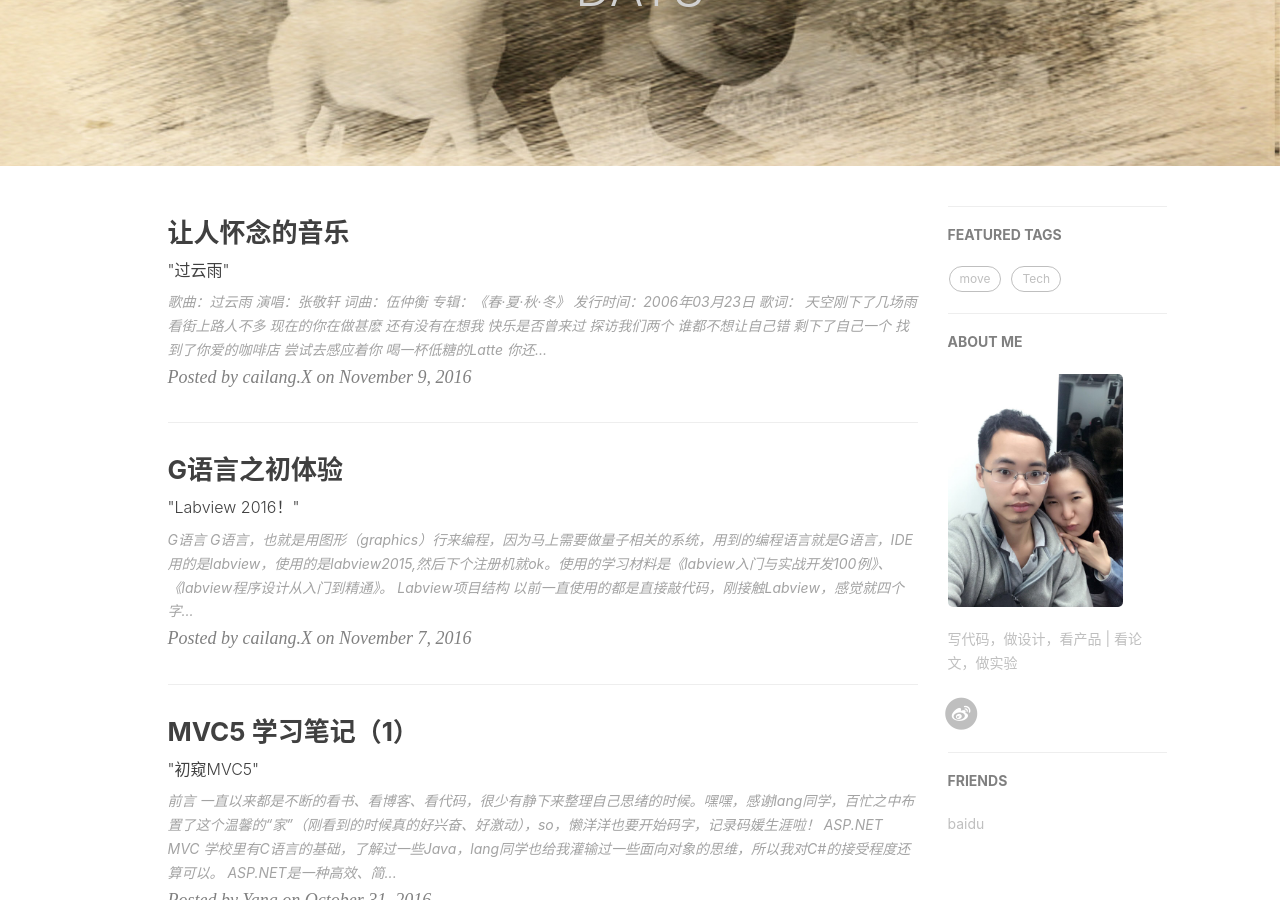
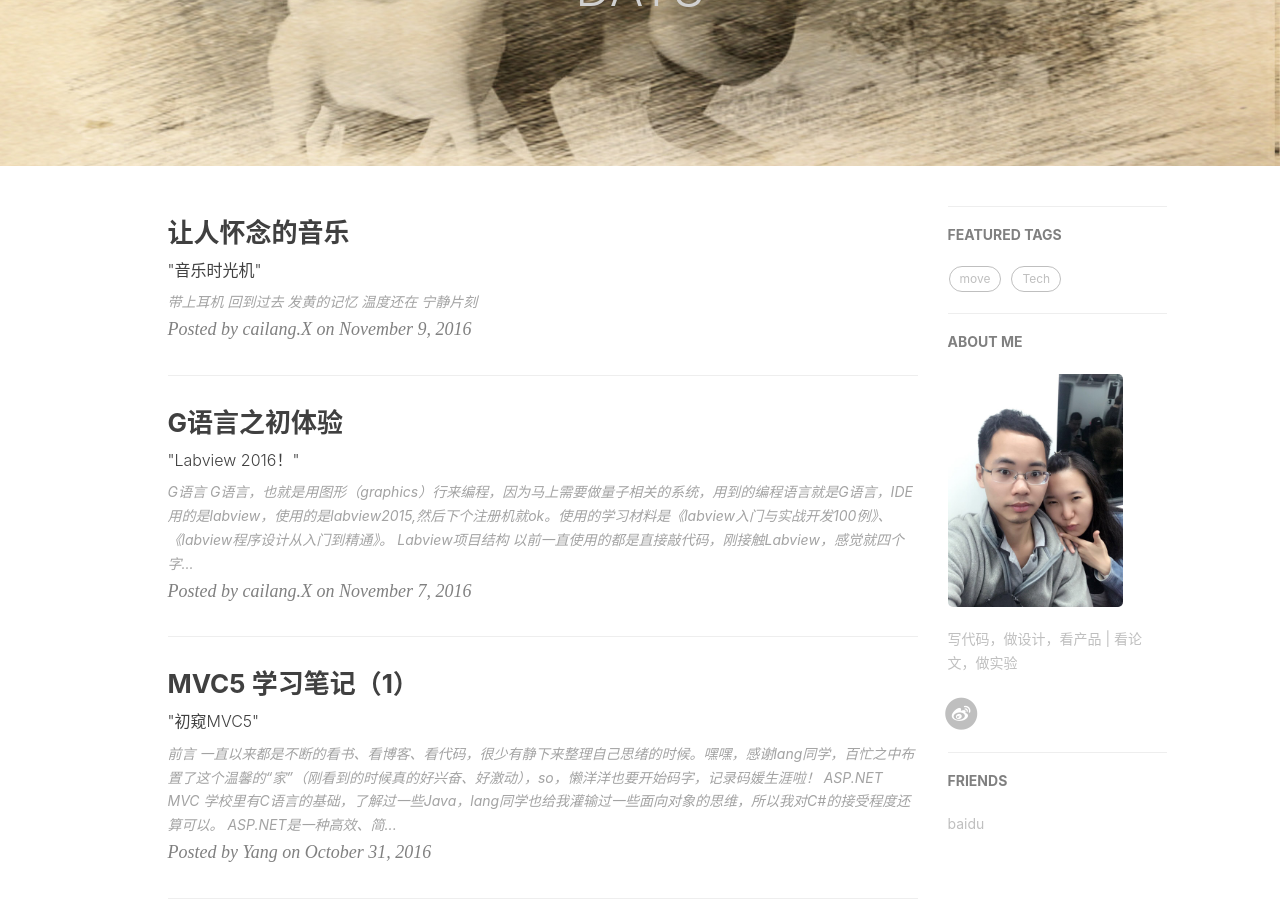
Before and after one commit to xiecailang/lyangblog, a Jekyll site: the page built from index.html, in a window 1280 px wide and 900 px high, scrolled down 374 px. Built offline with Jekyll 4.4.1, drawn with Linux system fonts in a browser that asks for light colours; nearby versions of some CDN libraries; the list of posts is cut into pages by our own code; comment, search, counter and statistics services are not loaded.

Commit message:
增加2首歌

```diff
--- a/_posts/2016-11-1-post-music.markdown
+++ b/_posts/2016-11-1-post-music.markdown
@@ -1,75 +1,43 @@
 ---
 layout:     post
 title:      "让人怀念的音乐"
-subtitle:   " \"过云雨\""
+subtitle:   " \"音乐时光机\""
 date:       2016-11-09 10:00:00
 author:     "cailang.X"
 header-img: "http://lyang-blog-pics.oss-cn-shanghai.aliyuncs.com/post-music/timg.jpg"
 catalog: true
 music-titles:
       - "过云雨"
+      - "牡丹江"
+      - "老街"
 music-artists:
       - "张敬轩"
+      - "南拳妈妈"
+      - "李荣浩"
 music-links:
 - "http://lyang-blog-pics.oss-cn-shanghai.aliyuncs.com/post-music/2016-11-10/%E8%BF%87%E4%BA%91%E9%9B%A8-%E5%BC%A0%E6%95%AC%E8%BD%A9.mp3"
+- "http://lyang-blog-pics.oss-cn-shanghai.aliyuncs.com/post-music/2016-11-10/%E7%89%A1%E4%B8%B9%E6%B1%9F-%E5%8D%97%E6%8B%B3%E5%A6%88%E5%A6%88.mp3"
+- "http://lyang-blog-pics.oss-cn-shanghai.aliyuncs.com/post-music/2016-11-10/%E8%80%81%E8%A1%97-%E6%9D%8E%E8%8D%A3%E6%B5%A9.mp3"
 
 music-posts:
 - "http://lyang-blog-pics.oss-cn-shanghai.aliyuncs.com/post-music/2016-11-10/postbg.jpg"
+- "http://lyang-blog-pics.oss-cn-shanghai.aliyuncs.com/post-music/2016-11-10/DSC_0759.JPG"
+- "http://lyang-blog-pics.oss-cn-shanghai.aliyuncs.com/post-music/2016-11-10/IMG_0949.JPG"
 tags:
     - Music
 ---
 <center>
-<strong>歌曲：过云雨  <br>
+<strong>带上耳机  <br>
+<br>
+回到过去   <br>
+<br>
+发黄的记忆   <br>
+<br>
 
-演唱：张敬轩   <br>
-
-词曲：伍仲衡   <br>
-
-专辑：《春·夏·秋·冬》   <br>
-
-发行时间：2006年03月23日</strong>   <br><br>
+<br>
+温度还在   <br>
+<br>
+宁静片刻</strong>   <br><br>
 
 
-<em>歌词：</em>  <br>
-天空刚下了几场雨  <br>
-看街上路人不多  <br>
-现在的你在做甚麽  <br>
-还有没有在想我  <br>
-快乐是否曾来过  <br>
-探访我们两个  <br>
-谁都不想让自己错  <br>
-剩下了自己一个 <br>
-<br>
-找到了你爱的咖啡店<br>
-尝试去感应着你 <br>
-喝一杯低糖的Latte  <br>
-你还会想尝一口  <br>
-快乐会否再来过  <br>
-探访我们两个  <br>
-谁都不想让自己错  <br>
-剩下了自己一个  <br>
-春夏秋冬  <br>
-有多少人会走  <br>
-春夏秋冬  <br>
-有多少人会留  <br>
-
-传闻你身边有个他  <br>
-两个人很快乐吗  <br>
-听说你跟他提起我  <br>
-是否对我也牵挂  <br>
-快乐是否也来过  <br>
-探访你们两个  <br>
-谁都不想再让你哭  <br>
-剩下你自己一个  <br>
-<br>
-春夏秋冬  <br>
-有多少人会走  <br>
-春夏秋冬  <br>
-有多少人会留  <br>
-<br>
-外面的雨下得太久  <br>
-我的心感觉冷漠  <br>
-看到这一场过云雨  <br>
-你是否会想起我  <br>
-<br>
 </center>
```
